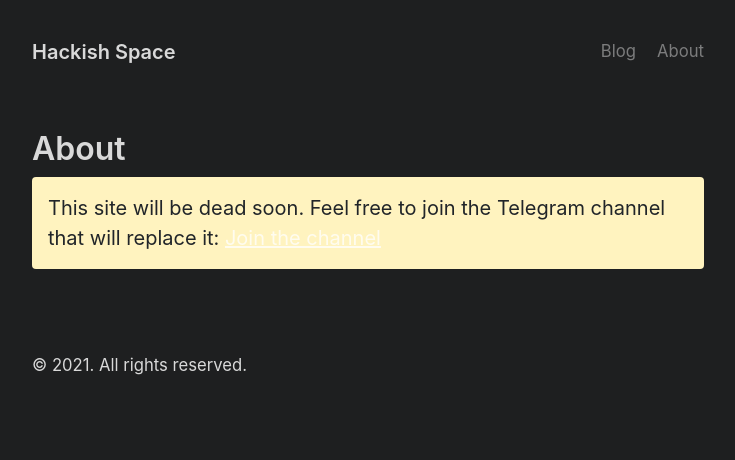
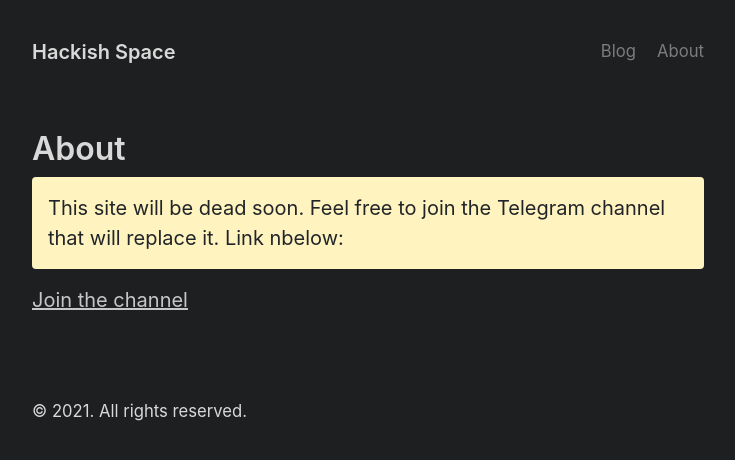
Before and after one commit to z3v5/old-blog, a Jekyll site: the page built from about.md, in a window 1280 px wide. Shown: the top 460 px of the page, without its empty margins (272-1007 px from the left). Built offline with Jekyll 4.4.1, drawn with Linux system fonts in a browser that asks for light colours.

Commit message:
Update about.md

```diff
--- a/about.md
+++ b/about.md
@@ -4,7 +4,8 @@ title: About
 ---
 
 <p class="message">
-  This site will be dead soon. Feel free to join the Telegram channel that will replace it:
+  This site will be dead soon. Feel free to join the Telegram channel that will replace it. Link nbelow:
+</p>
 
-  <a href="https://t.me/s/HackishSpace">Join the channel</a>
-</p>
+
+<a href="https://t.me/s/HackishSpace">Join the channel</a>
```
